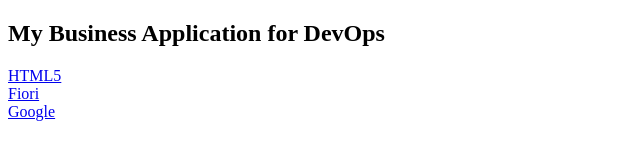
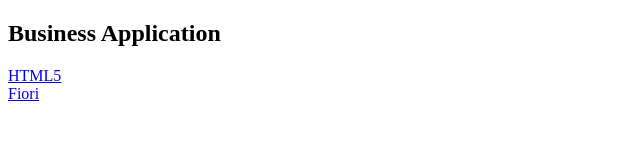
Before and after one commit to Malday/DevOpsBTP, a website: page app/resources/index.html in a window 1280 px wide. Shown: the whole page, without its empty margins (0-640 px from the left). Drawn offline with Linux system fonts and the light colour scheme.

Commit message:
Back to standard

```diff
--- a/app/resources/index.html
+++ b/app/resources/index.html
@@ -8,10 +8,10 @@
 </head>
 
 <body>
-    <h2>My Business Application for DevOps</h2>
+    <h2>Business Application</h2>
     <a href="html5/webapp/index.html">HTML5</a><br />
     <a href="fiori/webapp/index-standalone.html">Fiori</a><br />
-    <a href="www.google.com">Google</a><br />
+
 </body>
 
 </html>
```
